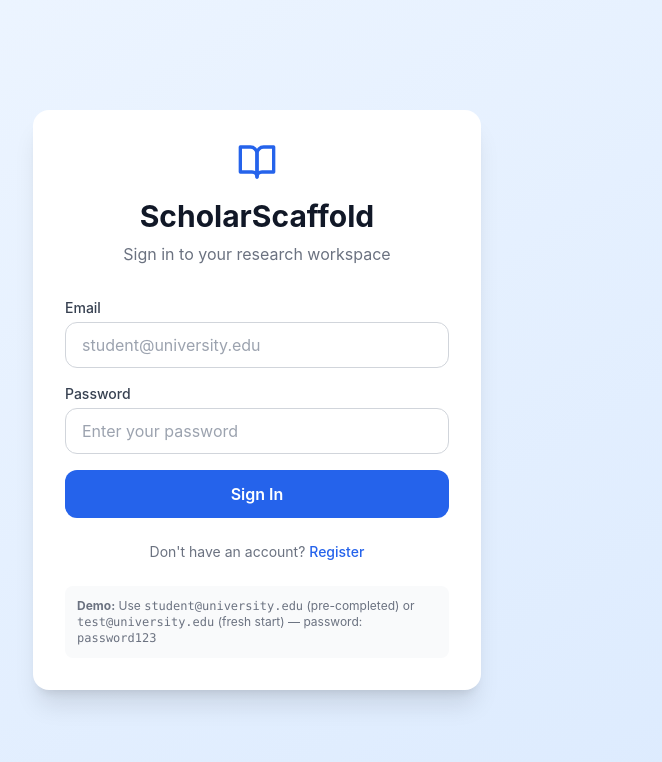
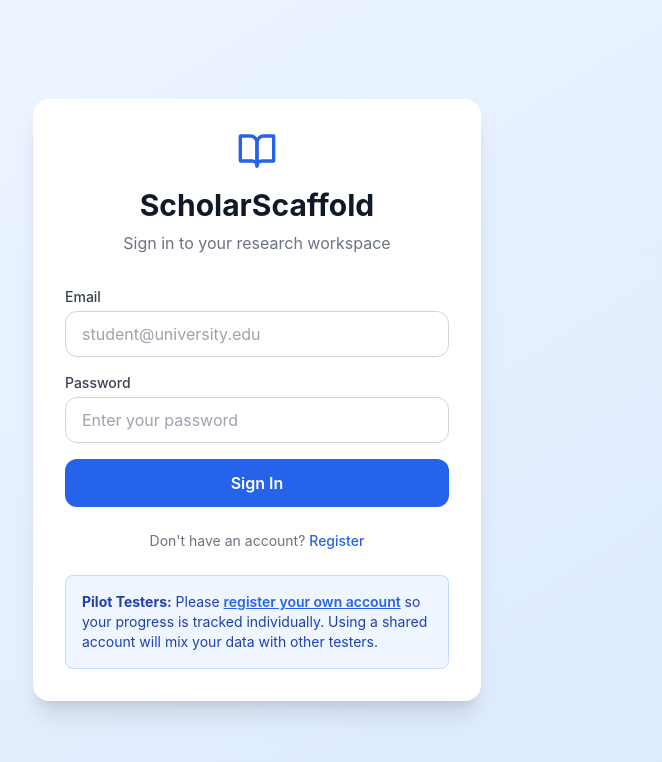
Before and after one commit to wendymarquette68/ScholarScaffold, a React (Vite) app in the folder scholar-scaffold/: page /login in a window 1280 px wide. Shown: the top 762 px of the page, without its empty margins (383-1045 px from the left). Built offline with nearby package versions, Linux system fonts and the light colour scheme; no server answers.

Commit message:
Replace demo credentials with pilot tester registration notice on login page

```diff
--- a/scholar-scaffold/src/pages/LoginPage.tsx
+++ b/scholar-scaffold/src/pages/LoginPage.tsx
@@ -98,8 +98,8 @@ export default function LoginPage() {
           </Link>
         </p>
 
-        <div className="mt-6 p-3 bg-gray-50 rounded-lg text-xs text-gray-500">
-          <strong>Demo:</strong> Use <code>student@university.edu</code> (pre-completed) or <code>test@university.edu</code> (fresh start) — password: <code>password123</code>
+        <div className="mt-6 p-4 bg-blue-50 border border-blue-200 rounded-lg text-sm text-blue-800">
+          <strong>Pilot Testers:</strong> Please <Link to="/register" className="text-blue-600 font-semibold underline">register your own account</Link> so your progress is tracked individually. Using a shared account will mix your data with other testers.
         </div>
       </div>
     </div>
```
